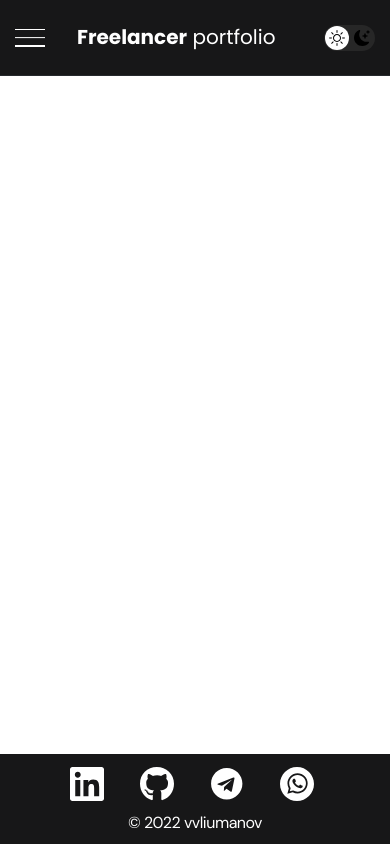
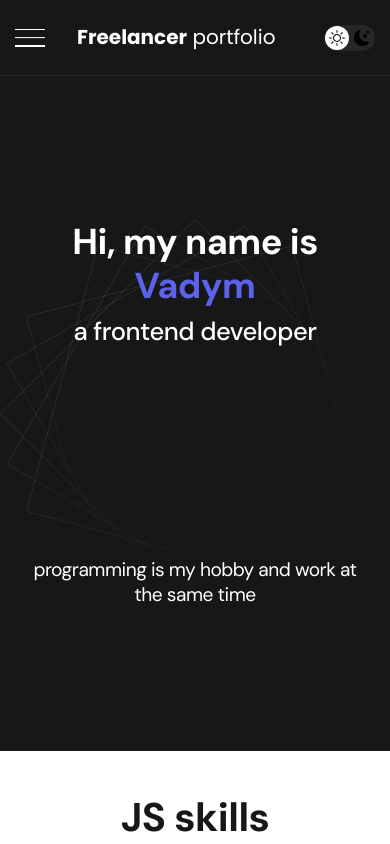
Before and after one commit to Vadym-Liumanov/freelancer-portfolio-react, a React (Create React App) app: page /#/ in a window 390 px wide. Shown: the top 844 px of the page. Built offline with nearby package versions, Linux system fonts and the light colour scheme.

Commit message:
Head-block adaptive design was completed

```diff
--- a/src/components/HeadBlock/HeadBlock.jsx
+++ b/src/components/HeadBlock/HeadBlock.jsx
@@ -5,16 +5,21 @@ import "./styles.css"
 const HeadBlock = () => {
   return (
     <section className="head-block">
-      <div className="head-block__wrapper">
-        <h1 className="head-block__title">
-          <strong>Hi, my name is <em>Vadym</em></strong><br />
+      <div className="head-block__title">
+        <h1 className="head-block__header">
+          <strong>
+            Hi, my name is <br /><em>Vadym</em>
+          </strong>
+        </h1>
+        <h2 className="head-block__subheader">
           a frontend developer
-        </h1>
-        <div className="head-block__text">
-          <p>programming is my hobby and work at the same time</p>
-        </div>
-        <a href="#!" target="_blank" className="head-block__btn" style={{ display: "none" }}>Download CV</a>
+        </h2>
       </div>
+      <div className="head-block__text">
+        <p>programming is my hobby and work at the same time</p>
+      </div>
+      {/* Не отображается */}
+      <a href="#!" target="_blank" className="head-block__btn" style={{ display: "none" }}>Download CV</a>
     </section>
   )
 }
--- a/src/components/HeadBlock/styles.css
+++ b/src/components/HeadBlock/styles.css
@@ -1,11 +1,13 @@
-/* HeadBlock */
+/* Head-block */
 
 .head-block {
-	padding: 40px 0;
+	padding: 40px 40px 60px;
+	/* для больших экранов ≥768px делаем длину в 100vh с учетом места на header */
 	min-height: calc(100vh - 76px);
 
 	display: flex;
-	justify-content: center;
+	flex-direction: column;
+	justify-content: space-around;
 	align-items: center;
 
 	background-color: var(--head-bg);
@@ -17,40 +19,72 @@
 	color: var(--head-text);
 }
 
-/* Ограничивает текст с рисунком, чтобы был посредине */
-.head-block__wrapper {
-	padding: 0 15px;
-	max-width: 660px;
+@media (max-width: 576px) {
+	.head-block {
+		min-height: 80vh;
+		padding: 40px 20px;
+	}
 }
 
 .head-block__title {
-	margin-bottom: 30px;
-	font-size: 40px;
-	font-weight: 700;
-	line-height: 1.4;
 	text-align: center;
+	line-height: 1.2;
 }
 
-.head-block__title strong {
-	font-size: 60px;
+.head-block__header {
+	font-size: 4.2em;
 	font-weight: 700;
 }
 
-.head-block__title em {
+.head-block__header em {
 	font-style: normal;
 	color: var(--accent);
 }
 
+.head-block__subheader {
+	margin-top: 0.4em;
+	font-size: 2.8em;
+	font-weight: 500;
+}
+
 .head-block__text {
-	margin-bottom: 40px;
-	font-size: 20px;
-	line-height: 1.4;
+	font-size: 1.6em;
 	text-align: center;
 }
 
 /* Если вдруг надо будет добавить абзацы - предусмотрим отступ */
-.head-block__text p + p {
-	margin-top:  0.5em;
+.head-block__text p+p {
+	margin-top: 0.5em;
+}
+
+@media (max-width: 767px) {
+	.head-block__header {
+		font-size: 3em;
+	}
+
+	.head-block__subheader {
+		margin-top: 0.4em;
+		font-size: 2.1em;
+	}
+
+	.head-block__text {
+		font-size: 1.3em;
+	}
+}
+
+@media (max-width: 576px) {
+	.head-block__header {
+		font-size: 2.25em;
+	}
+
+	.head-block__subheader {
+		margin-top: 0.4em;
+		font-size: 1.6em;
+	}
+
+	.head-block__text {
+		font-size: 1.2em;
+	}
 }
 
 /* Btn */
--- a/src/css/main.css
+++ b/src/css/main.css
@@ -152,70 +152,3 @@ body._blocked {
 .skills__item p + p {
 	margin-top: 0.5em;
 }
-
-
-@media (max-width: 620px) {
-	/* Header  */
-
-	.head-block {
-		min-height: unset;
-	}
-
-	.head-block__title {
-		font-size: 30px;
-	}
-
-	.head-block__title strong {
-		font-size: 40px;
-	}
-
-	/* Nav */
-
-	.nav-row {
-		justify-content: space-between;
-	}
-
-	.dark-mode-btn {
-		order: 0;
-	}
-
-	/* General */
-
-	.section {
-		padding: 40px 0;
-	}
-
-	.title-1 {
-		margin-bottom: 30px;
-		font-size: 40px;
-	}
-
-	.title-2 {
-		margin-bottom: 10px;
-		font-size: 30px;
-	}
-
-	/* Projects */
-
-	.project__title {
-		font-size: 22px;
-	}
-
-	/* Project page */
-
-	.project-details__desc {
-		margin-bottom: 20px;
-		font-size: 22px;
-	}
-
-	/* Slills list */
-
-	.skills__list {
-		row-gap: 20px;
-	}
-
-	.skills__item {
-		font-size: 16px;
-	}
-
-}
--- a/src/pages/home/Home.jsx
+++ b/src/pages/home/Home.jsx
@@ -13,13 +13,13 @@ const Home = () => {
 
   return (
     <>
-      {/* <HeadBlock />
+      <HeadBlock />
 
       <section className="skills">
           <ul className="skills__list">
             {skills}
           </ul>
-      </section> */}
+      </section>
     </>
   )
 }
```
